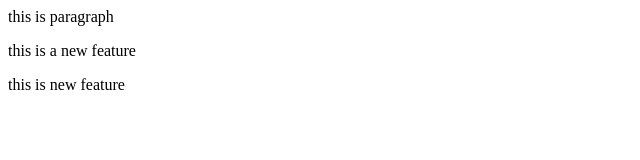
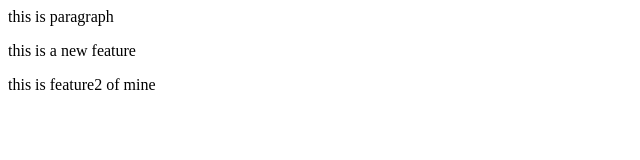
Before and after one commit to Zunaira-14/localrepo, a plain HTML site: page index.html in a window 1280 px wide. Shown: the full height of the page, 0-640 px from the left. Drawn offline with Linux system fonts and the light colour scheme.

Commit message:
index.html

```diff
--- a/index.html
+++ b/index.html
@@ -1,3 +1,3 @@
 <p>this is paragraph</p>
 <p>this is a new feature</p>
-<p>this is new feature</p>
+<p>this is feature2 of mine</p>
```
